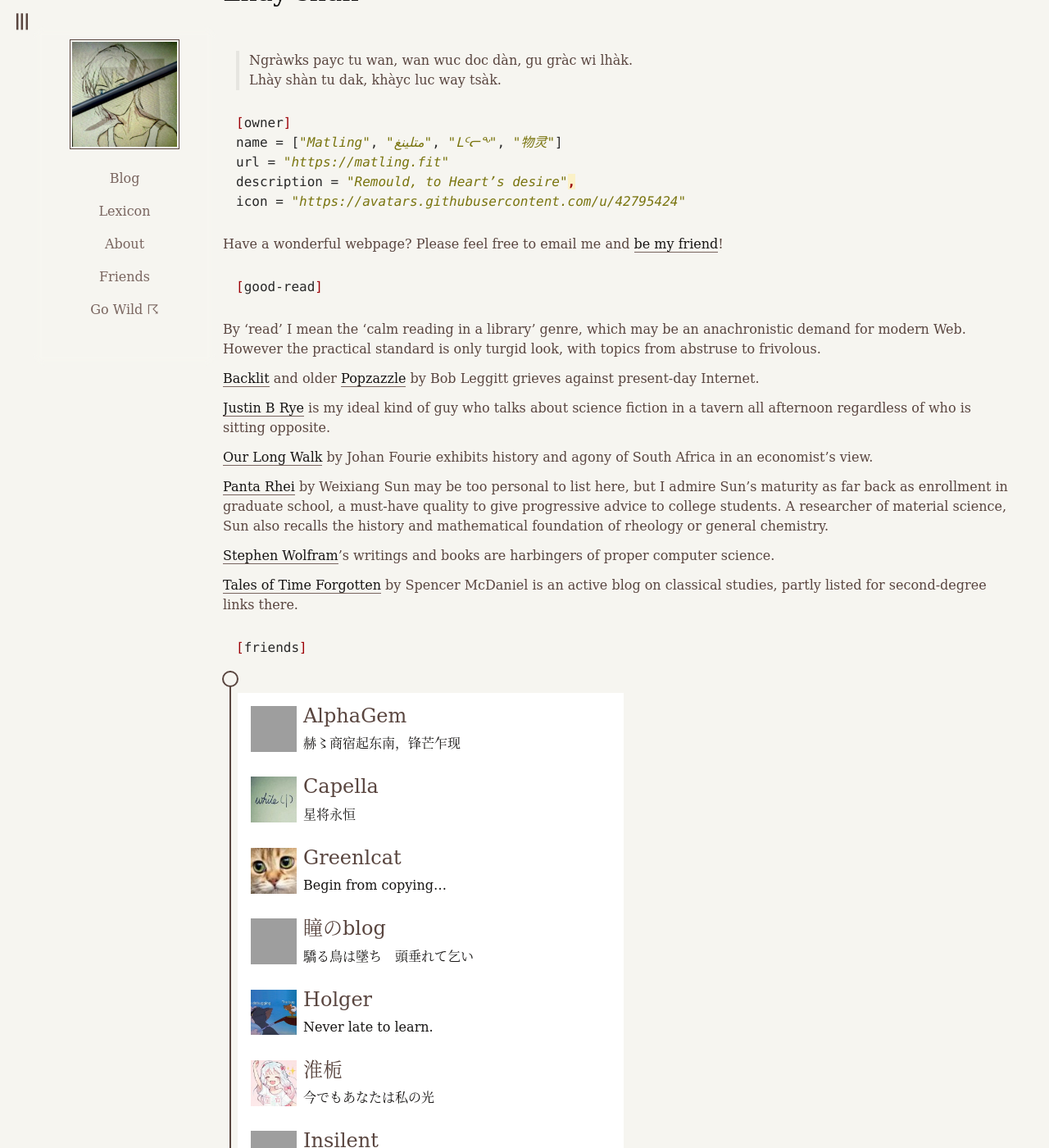
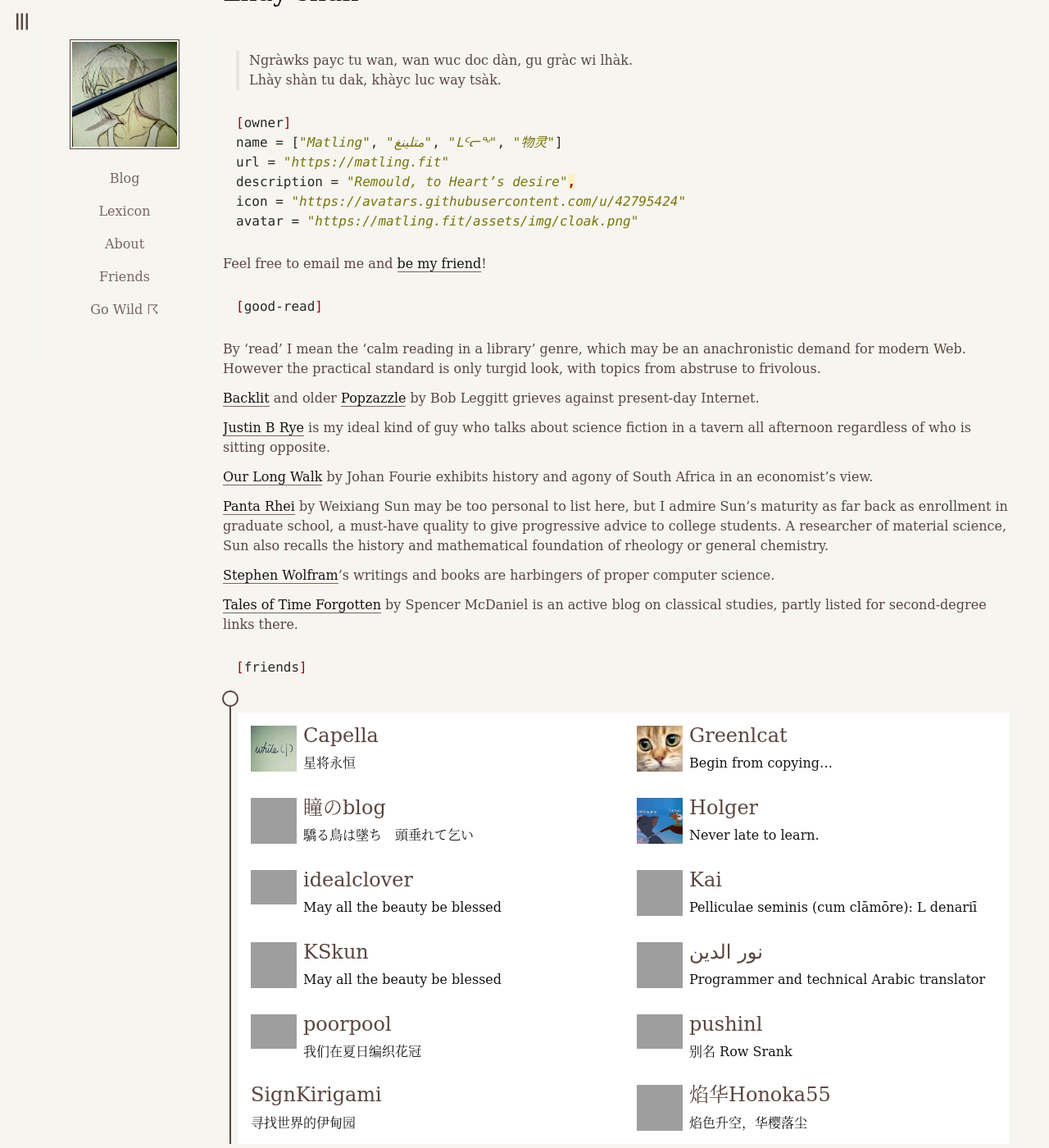
Before and after one commit to 0xis-cn/0xis-cn, a Jekyll site: the page built from blog/friends.md, in a window 1280 px wide and 1400 px high, scrolled down 242 px. Shown: the whole window at 82% size. Built offline with Jekyll 4.4.1, drawn with Linux system fonts in a browser that asks for light colours; some of the changed text lies outside the part shown; grey boxes are pictures that could not be loaded.

Commit message:
minor changes

````diff
--- a/blog/friends.md
+++ b/blog/friends.md
@@ -13,9 +13,10 @@ name = ["Matling", "متلينغ", "ᒪᑦᓕᖕ", "物灵"]
 url = "https://matling.fit"
 description = "Remould, to Heart’s desire",
 icon = "https://avatars.githubusercontent.com/u/42795424"
+avatar = "https://matling.fit/assets/img/cloak.png"
 ```
 
-Have a wonderful webpage? Please feel free to email me and [be my friend](m&#97;ilto:hi&#64;matling.fit)!
+Feel free to email me and [be my friend](m&#97;ilto:hi&#64;matling.fit)!
 
 ```toml
 [good-read]
@@ -42,12 +43,7 @@ By 'read' I mean the 'calm reading in a library' genre, which may be an anachron
 <dl class="ml-card-list">
 <dt><!-- It is as easy as breath for you to find the empty element, right?
 The list is sort by Tungdzih fang'onn, the General Chinese. --></dt>
-<dd>
-  <a class="ml-card-anchor" href="https://alphagem.github.io/">
-    <img src="https://avatars.githubusercontent.com/u/34670422?v=4" />
-	<h2>AlphaGem</h2>
-    <span lang="cdo">赫〻商宿起东南，锋芒乍现</span>
-  </a>
+<dd style="display:flex;flex-wrap:wrap">
   <a class="ml-card-anchor" href="https://www.cnblogs.com/Capella/">
 	<img src="/assets/img/friends/capella.png" />
 	<h2>Capella</h2>
@@ -68,15 +64,10 @@ The list is sort by Tungdzih fang'onn, the General Chinese. --></dt>
 	<h2>Holger</h2>
 	<span lang="en">Never late to learn.</span>
   </a>
-  <a class="ml-card-anchor" href="https://www.cnblogs.com/Emotion-Blog/">
-	<img src="/assets/img/friends/emotion.png" />
-	<h2>淮栀</h2>
-	<span lang="ja">今でもあなたは私の光</span>
-  </a>
-  <a class="ml-card-anchor" href="https://insilent.github.io/">
-	<img src="https://avatars.githubusercontent.com/u/35595478?v=4" />
-	<h2>Insilent</h2>
-    <span lang="cmn">宁鸣而死，不默而生</span>
+  <a class="ml-card-anchor" href="https://idealclover.top/">
+	<img src="https://image.idealclover.cn/blog/assets/icon.png" />
+	<h2>idealclover</h2>
+    <span>May all the beauty be blessed</span>
   </a>
   <a class="ml-card-anchor" href="https://www.kai-wang.com">
 	<img src="https://avatars.githubusercontent.com/u/109669163" />
@@ -86,26 +77,12 @@ The list is sort by Tungdzih fang'onn, the General Chinese. --></dt>
   <a class="ml-card-anchor" href="https://ksmeow.moe/">
 	<img src="https://avatars.githubusercontent.com/u/5047602?v=4" />
 	<h2>KSkun</h2>
-    <span>虎骑跃，华眊旋，朱火延起腾飞烟</span>
-  </a>
-  <a class="ml-card-anchor" href="https://lvris.com/">
-	<img src="https://lvris.com/img/avatar_hu8b9dfb1b349093484538a018e53c1a27_7126_300x0_resize_box_3.png" />
-	<h2>lvris</h2>
-    <span lang="cmn">愿你今天被世界温柔相待</span>
-  </a>
-  <a class="ml-card-anchor" href="https://www.cnblogs.com/Mr-WolframsMgcBox">
-	<h2>Mr. Wolfram</h2>
-    <span lang="cmn">十年饮冰，难凉热血</span>
+    <span>May all the beauty be blessed</span>
   </a>
   <a class="ml-card-anchor" href="https://www.noureddin.dev/">
 	<img src="https://avatars.githubusercontent.com/u/2486008?v=4" />
 	<h2>نور الدين</h2>
     <span>Programmer and technical Arabic translator</span>
-  </a>
-  <a class="ml-card-anchor" href="https://yutong.site/">
-	<img src="https://avatars.githubusercontent.com/u/9004058?v=4" />
-	<h2>officeyutong</h2>
-    <span lang="cmn">不止有算法竞赛</span>
   </a>
   <a class="ml-card-anchor" href="https://yxchen.net">
 	<img src="https://yxchen.net/images/icons/logo.png" />
@@ -117,24 +94,9 @@ The list is sort by Tungdzih fang'onn, the General Chinese. --></dt>
 	<h2>pushinl</h2>
     <span lang="cmn">别名 Row Srank</span>
   </a>
-  <a class="ml-card-anchor" href="https://remrin.dev/">
-  	<img src="https://cravatar.cn/avatar/a81030808a134b6d67b5aa9a835a6aa5?s=112" />
-	<h2>Rem</h2>
-	<span lang="cmn">欢迎</span>
-  </a>
   <a class="ml-card-anchor" href="https://krgm.moe">
   	<h2>SignKirigami</h2>
 	<span lang="cmn">寻找世界的伊甸园</span>
-  </a>
-  <a class="ml-card-anchor" href="https://blog.qaiu.top">
-  	<img src="https://blog.qaiu.top/logo" />
-  	<h2>千百度</h2>
-	<span lang="cmn">提供 c4droid 下载，以及手机编程相关资料</span>
-  </a>
-  <a class="ml-card-anchor" href="https://phesoca.com">
-	<img src="https://phesoca.com/wp-content/uploads/avatar-theorie.png" />
-	<h2>unt</h2>
-    <span lang="cmn">平凡的路途，惊人的闲谈</span>
   </a>
   <a class="ml-card-anchor" href="https://honoka55.github.io/">
 	<img src="https://avatars.githubusercontent.com/u/71088406?v=4" />
````
Also changed, not shown: _posts/2025-06-17-ianjunghak-siuhu-2038nen.md (+2 -2 lines), blog/about.md (+7 -2 lines).
